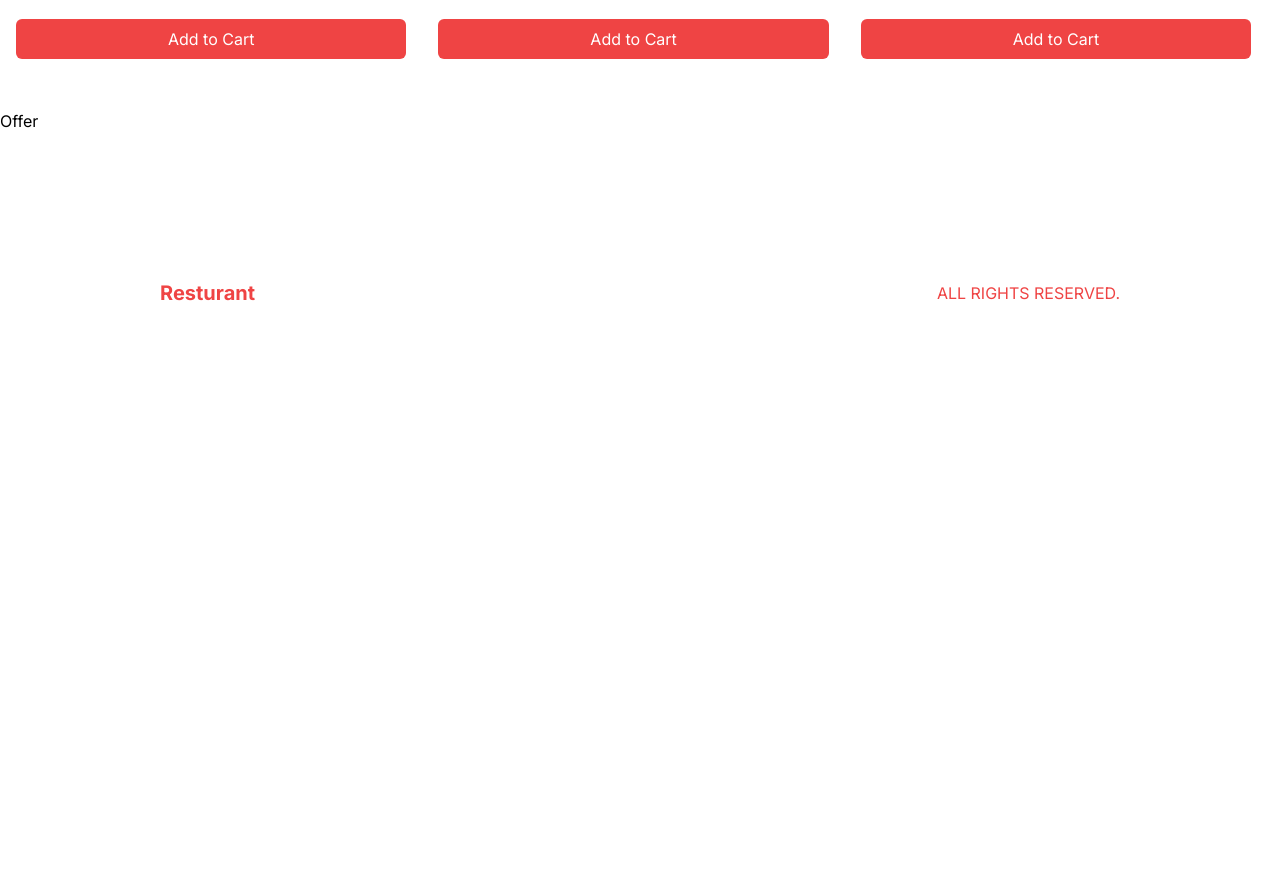
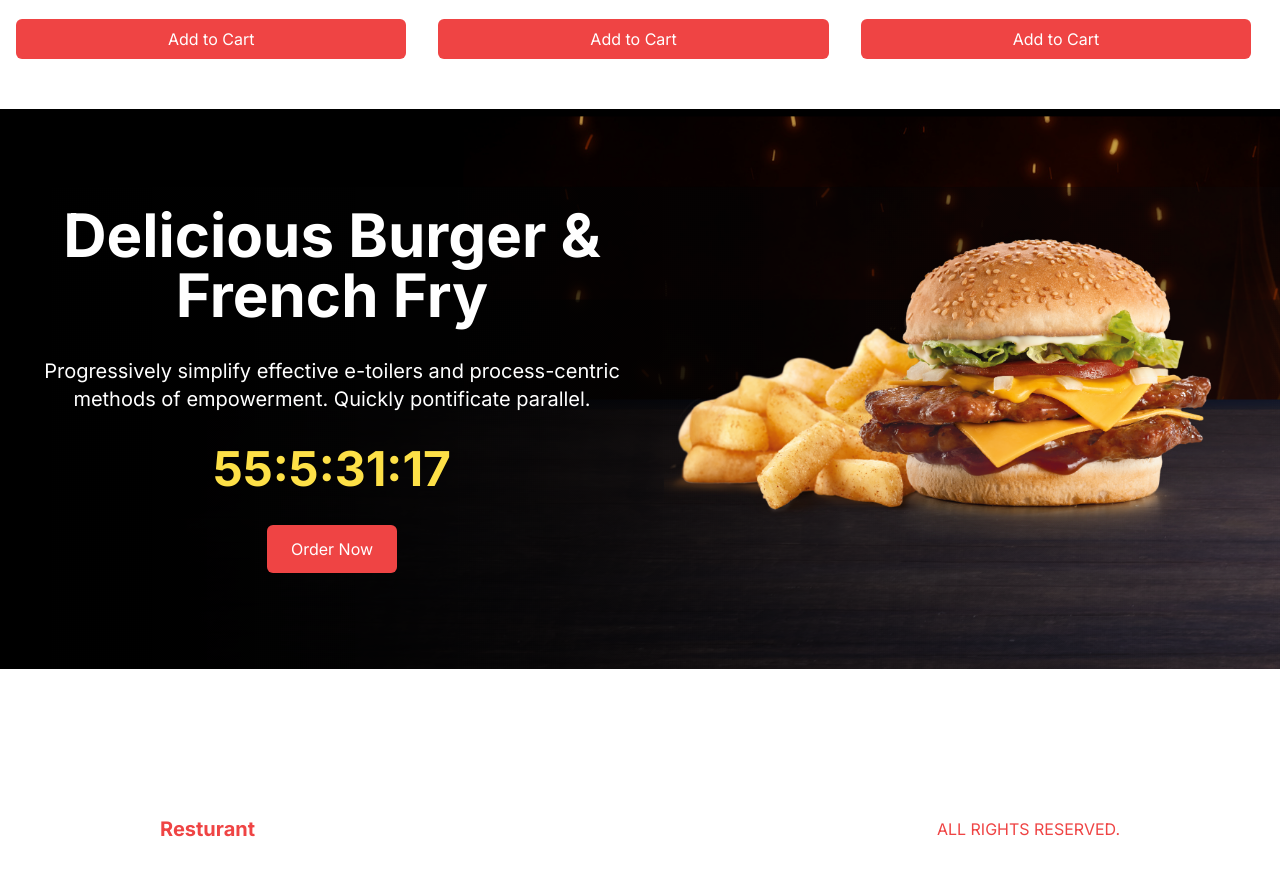
Before and after one commit to Skyknew/resturant, a Next.js app: page / in a window 1280 px wide. Shown: the part 1411-2286 px from the top of the page. Before the commit the page ends 1864 px from the top, so only its background shows below. Built offline with nearby package versions, Linux system fonts and the light colour scheme.

Commit message:
Complete the Offer feature

```diff
--- a/src/components/Offer.tsx
+++ b/src/components/Offer.tsx
@@ -1,9 +1,26 @@
-import React from 'react'
+import Image from "next/image";
+import React from "react";
+import CountDown from "./CountDown";
 
 const Offer = () => {
   return (
-    <div>Offer</div>
-  )
-}
+    <div className="bg-black h-screen flex flex-col md:flex-row md:justify-between md:bg-[url('/offerBg.png')] md:h-[70vh]">
+      {/* TEXT CONTAINER */}
+      <div className="flex-1 flex flex-col justify-center items-center text-center gap-8 p-6">
+        <h1 className="text-white text-5xl font-bold xl:text-6xl">Delicious Burger & French Fry</h1>
+        <p className="text-white xl:text-xl">
+          Progressively simplify effective e-toilers and process-centric methods
+          of empowerment. Quickly pontificate parallel.
+        </p>
+        <CountDown/>
+        <button className="bg-red-500 text-white rounded-md py-3 px-6">Order Now</button>
+      </div>
+      {/* IMAGE CONTAINER */}
+      <div className="flex-1 w-full relative md:h-full">
+        <Image src="/offerProduct.png" alt="" fill className="object-contain" />
+      </div>
+    </div>
+  );
+};
 
-export default Offer
+export default Offer;
```
